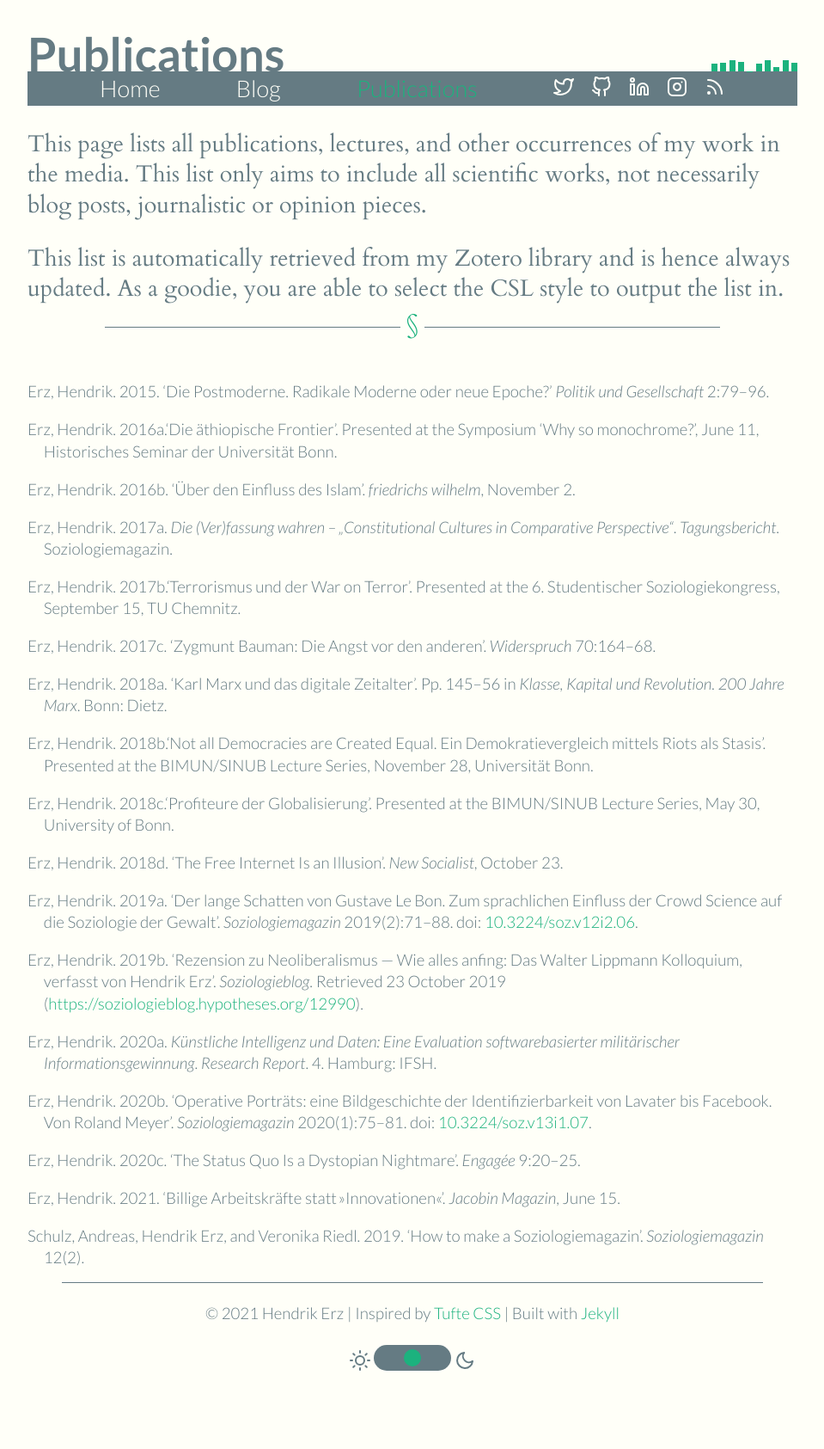
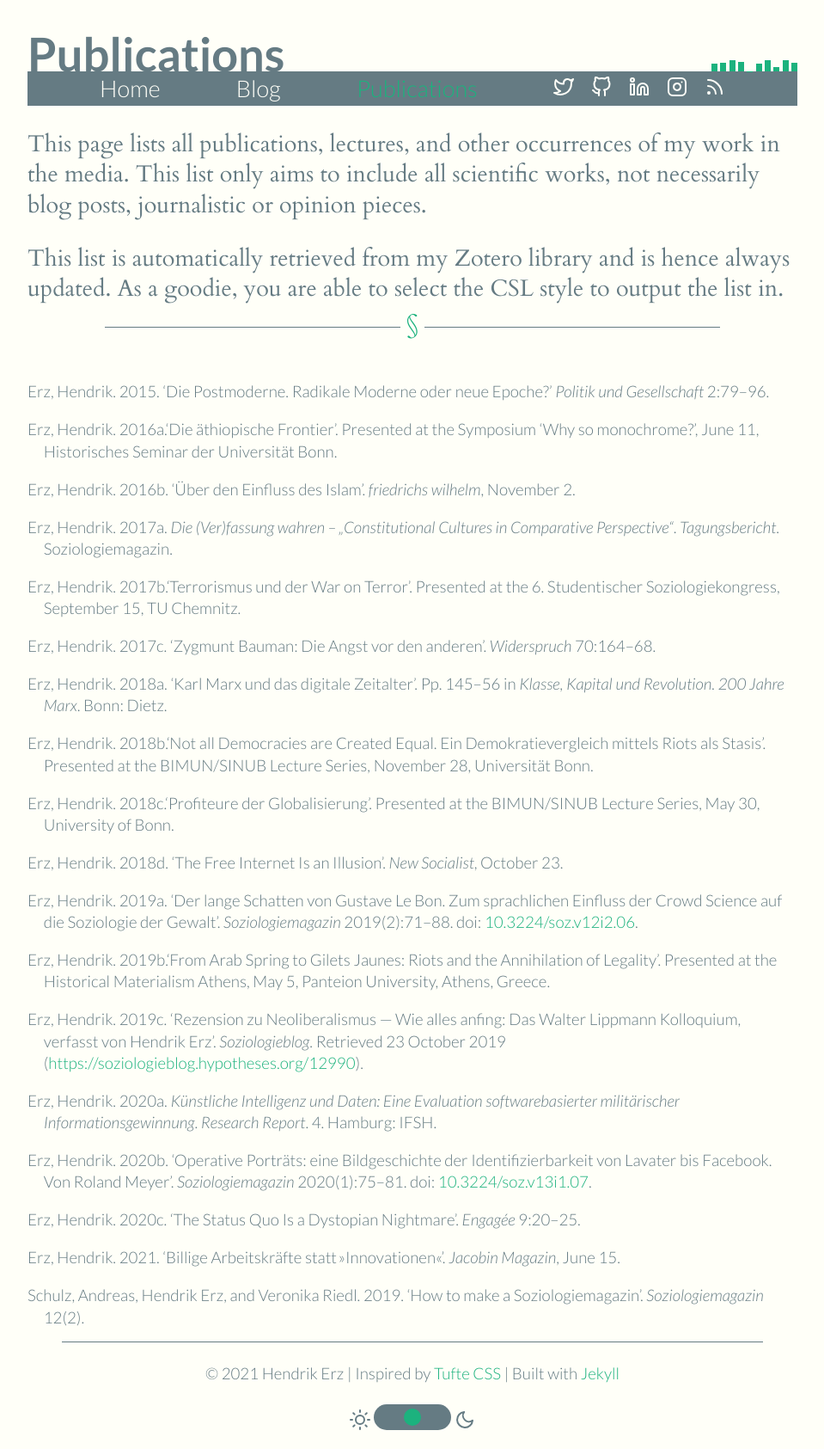
Before and after one commit to nathanlesage/homepage, a Jekyll site: the page built from publications/index.html, in a window 1280 px wide. Shown: the whole page at 86% size, without its empty margins (160-1119 px from the left). Built offline with Jekyll 4.4.1, drawn with Linux system fonts in a browser that asks for light colours; nearby versions of some CDN libraries; before the commit the page ends 1615 px from its top, so only the background shows below that.

Commit message:
Update publications

```diff
--- a/_includes/publications.html
+++ b/_includes/publications.html
@@ -11,7 +11,8 @@
   <div class="csl-entry" style="margin-bottom: 1em;">Erz, Hendrik. 2018c.&#x2018;Profiteure der Globalisierung&#x2019;. Presented at the BIMUN/SINUB Lecture Series, May 30, University of Bonn.</div>
   <div class="csl-entry" style="margin-bottom: 1em;">Erz, Hendrik. 2018d. &#x2018;The Free Internet Is an Illusion&#x2019;. <i>New Socialist</i>, October 23.</div>
   <div class="csl-entry" style="margin-bottom: 1em;">Erz, Hendrik. 2019a. &#x2018;Der lange Schatten von Gustave Le Bon. Zum sprachlichen Einfluss der Crowd Science auf die Soziologie der Gewalt&#x2019;. <i>Soziologiemagazin</i> 2019(2):71&#x2013;88. doi: <a href="https://doi.org/10.3224/soz.v12i2.06">10.3224/soz.v12i2.06</a>.</div>
-  <div class="csl-entry" style="margin-bottom: 1em;">Erz, Hendrik. 2019b. &#x2018;Rezension zu Neoliberalismus &#x2014; Wie alles anfing: Das Walter Lippmann Kolloquium, verfasst von Hendrik Erz&#x2019;. <i>Soziologieblog</i>. Retrieved 23 October 2019 (<a href="https://soziologieblog.hypotheses.org/12990">https://soziologieblog.hypotheses.org/12990</a>).</div>
+  <div class="csl-entry" style="margin-bottom: 1em;">Erz, Hendrik. 2019b.&#x2018;From Arab Spring to Gilets Jaunes: Riots and the Annihilation of Legality&#x2019;. Presented at the Historical Materialism Athens, May 5, Panteion University, Athens, Greece.</div>
+  <div class="csl-entry" style="margin-bottom: 1em;">Erz, Hendrik. 2019c. &#x2018;Rezension zu Neoliberalismus &#x2014; Wie alles anfing: Das Walter Lippmann Kolloquium, verfasst von Hendrik Erz&#x2019;. <i>Soziologieblog</i>. Retrieved 23 October 2019 (<a href="https://soziologieblog.hypotheses.org/12990">https://soziologieblog.hypotheses.org/12990</a>).</div>
   <div class="csl-entry" style="margin-bottom: 1em;">Erz, Hendrik. 2020a. <i>K&#xFC;nstliche Intelligenz und Daten: Eine Evaluation softwarebasierter milit&#xE4;rischer Informationsgewinnung</i>. <i>Research Report</i>. 4. Hamburg: IFSH.</div>
   <div class="csl-entry" style="margin-bottom: 1em;">Erz, Hendrik. 2020b. &#x2018;Operative Portr&#xE4;ts: eine Bildgeschichte der Identifizierbarkeit von Lavater bis Facebook. Von Roland Meyer&#x2019;. <i>Soziologiemagazin</i> 2020(1):75&#x2013;81. doi: <a href="https://doi.org/10.3224/soz.v13i1.07">10.3224/soz.v13i1.07</a>.</div>
   <div class="csl-entry" style="margin-bottom: 1em;">Erz, Hendrik. 2020c. &#x2018;The Status Quo Is a Dystopian Nightmare&#x2019;. <i>Engag&#xE9;e</i> 9:20&#x2013;25.</div>
```
